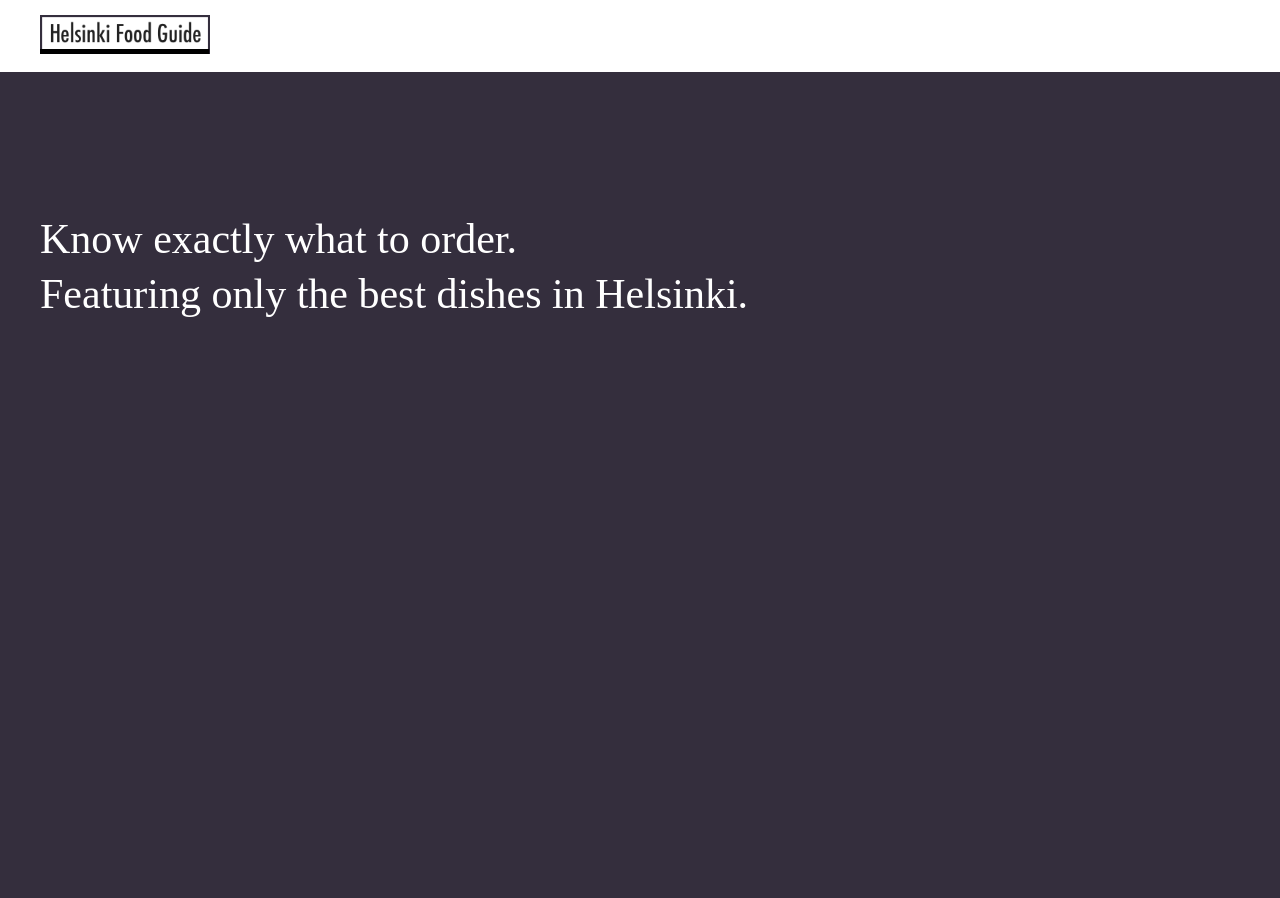
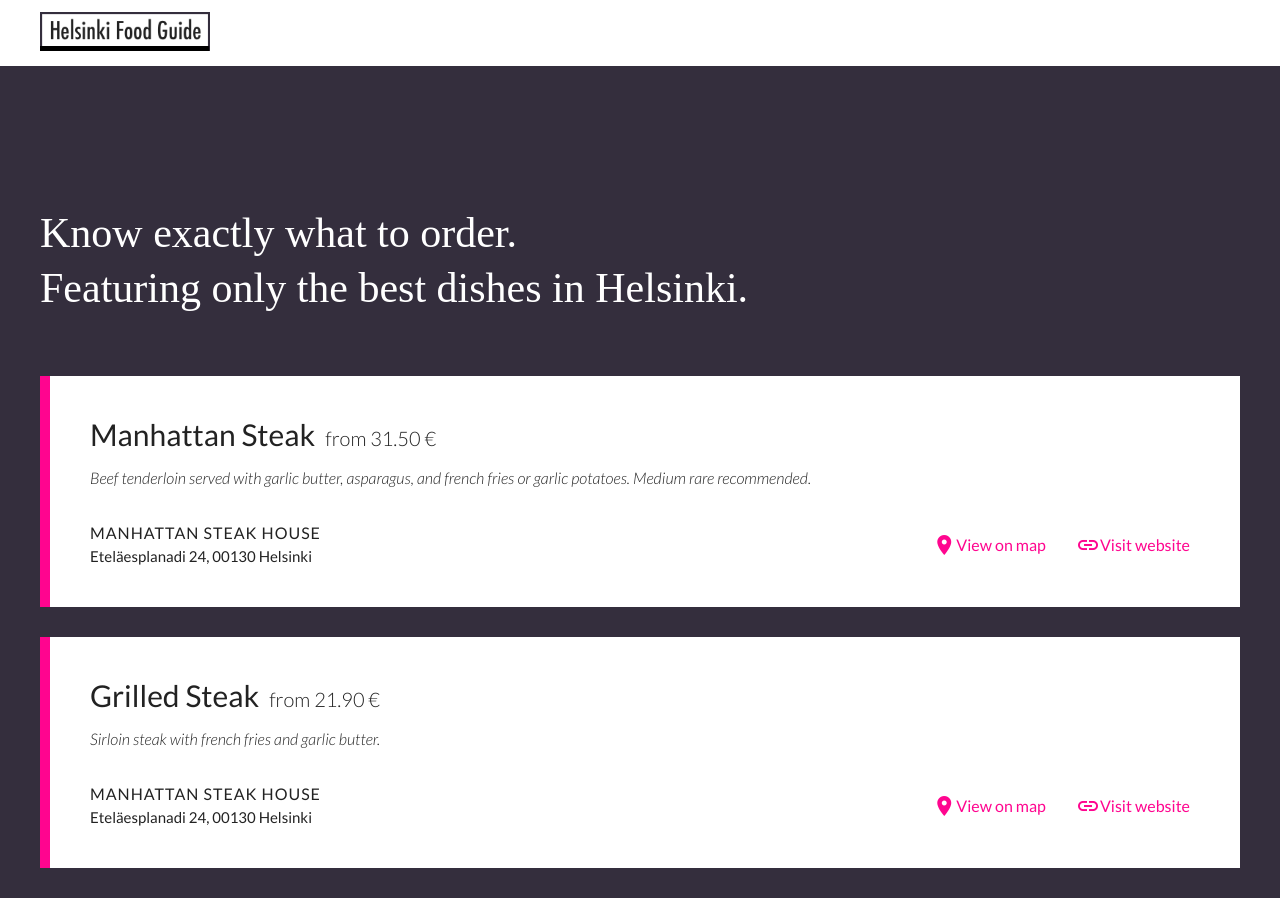
Before and after one commit to ericnishio/helsinki-food-guide, a React app: page / in a window 1280 px wide. Before the commit the page ends 800 px from the top, so only its background shows below. Built offline with nearby package versions, Linux system fonts and the light colour scheme; a web font is replaced by a local one.

Commit message:
Create basic cards

```diff
--- a/public/index.html
+++ b/public/index.html
@@ -10,8 +10,9 @@
     -->
     <link rel="manifest" href="%PUBLIC_URL%/manifest.json">
     <link rel="shortcut icon" href="%PUBLIC_URL%/favicon.ico">
-    <link href="https://fonts.googleapis.com/css?family=Lato" rel="stylesheet">
+    <link href="https://fonts.googleapis.com/css?family=Lato:300,300i,400,400i" rel="stylesheet">
     <link href="https://fonts.googleapis.com/css?family=Copse" rel="stylesheet">
+    <link href="https://fonts.googleapis.com/icon?family=Material+Icons" rel="stylesheet">
     <!--
       Notice the use of %PUBLIC_URL% in the tags above.
       It will be replaced with the URL of the `public` folder during the build.
--- a/src/common/components/AppBar.js
+++ b/src/common/components/AppBar.js
@@ -19,7 +19,7 @@ const AppBar = () =>
 
 const Container = styled.div`
   background-color: ${White.LIGHT};
-  padding-top: 15px; padding-bottom: 15px;
+  padding-top: 12px; padding-bottom: 12px;
 `
 
 export default AppBar
--- /dev/null
+++ b/src/common/components/Card.js
@@ -0,0 +1,45 @@
+import React from 'react'
+import PropTypes from 'prop-types'
+import styled from 'styled-components'
+
+import {White, Pink} from '../styles/colors'
+
+const Card = ({stripeColor = Pink.MEDIUM, children, style}) =>
+  <Container style={style}>
+    <Stripe color={stripeColor} />
+    <Body>
+      {children}
+    </Body>
+  </Container>
+
+Card.propTypes = {
+  stripeColor: PropTypes.string,
+  children: PropTypes.any,
+  style: PropTypes.object,
+}
+
+export const Heading = styled.h3`
+  font-size: 30px;
+  font-weight: 400;
+  margin: 0;
+`
+
+const Container = styled.div`
+  background-color: ${White.LIGHT};
+  display: flex;
+  flex-direction: row;
+`
+
+const Stripe = styled.div`
+  background-color: ${props => props.color};
+  width: 10px;
+`
+
+const Body = styled.div`
+  display: flex;
+  flex-direction: column;
+  flex-grow: 1;
+  padding: 40px;
+`
+
+export default Card
--- /dev/null
+++ b/src/common/components/Dish.js
@@ -0,0 +1,73 @@
+import React from 'react'
+import PropTypes from 'prop-types'
+import styled from 'styled-components'
+
+import {formatPrice} from '../helpers'
+import Card, {Heading} from './Card'
+import Venue from './Venue'
+
+const Dish = ({dish, restaurant}) =>
+  <Container>
+    <Card>
+      <HeadingRow>
+        <Heading>{dish.name}</Heading>
+        <Price>
+          from {formatPrice(dish.price.value, dish.price.currency)}
+        </Price>
+      </HeadingRow>
+      <Description>{dish.description}</Description>
+      <Venue
+        name={restaurant.name}
+        address={restaurant.address}
+        website={restaurant.website}
+        style={{
+          marginTop: '20px',
+        }}
+      />
+    </Card>
+  </Container>
+
+Dish.propTypes = {
+  dish: PropTypes.shape({
+    name: PropTypes.string.isRequired,
+    description: PropTypes.string.isRequired,
+    price: PropTypes.shape({
+      value: PropTypes.number.isRequired,
+      currency: PropTypes.string.isRequired,
+    }).isRequired,
+  }).isRequired,
+  restaurant: PropTypes.shape({
+    name: PropTypes.string.isRequired,
+    address: PropTypes.string.isRequired,
+    website: PropTypes.string,
+  }).isRequired,
+}
+
+const Container = styled.div`
+  margin-bottom: 30px;
+`
+
+const HeadingRow = styled.div`
+  align-items: flex-end;
+  display: flex;
+  flex-direction: row;
+`
+
+const Price = styled.div`
+  font-weight: 300;
+  font-size: 20px;
+  margin-bottom: 2px;
+  margin-left: 10px;
+  white-space: nowrap;
+`
+
+const Description = styled.p`
+  font-style: italic;
+  font-weight: 300;
+
+  &:last-child {
+    margin-bottom: 0;
+  }
+`
+
+export default Dish
--- a/src/common/components/Hero.js
+++ b/src/common/components/Hero.js
@@ -10,15 +10,17 @@ const Hero = ({children, style}) =>
   </Container>
 
 Hero.propTypes = {
-  children: PropTypes.element,
+  children: PropTypes.element.isRequired,
   style: PropTypes.object,
 }
 
 const Container = styled.div`
   margin-top: 140px;
+  margin-bottom: 60px;
 
   @media (max-width: ${TABLET_MIN_WIDTH}) {
     margin-top: 0;
+    margin-bottom: 0;
   }
 `
 
--- /dev/null
+++ b/src/common/components/Icon.js
@@ -0,0 +1,15 @@
+import React from 'react'
+import PropTypes from 'prop-types'
+
+const Icon = ({name, size = 24, style}) =>
+  <i className="material-icons" style={{...style, fontSize: size}}>
+    {name}
+  </i>
+
+Icon.propTypes = {
+  name: PropTypes.string.isRequired,
+  size: PropTypes.oneOf([18, 24, 36, 48]),
+  style: PropTypes.object,
+}
+
+export default Icon
--- /dev/null
+++ b/src/common/components/Venue.js
@@ -0,0 +1,82 @@
+import React from 'react'
+import PropTypes from 'prop-types'
+import styled from 'styled-components'
+
+import {addressToGoogleMapsUrl} from '../helpers'
+import Icon from './Icon'
+
+const Venue = ({name, address, website, style}) =>
+  <Container style={style}>
+    <Info>
+      <Name>{name}</Name>
+      <Address>{address}</Address>
+    </Info>
+    <Actions>
+      <Action url={addressToGoogleMapsUrl(address)} text="View on map" icon="room" />
+      {
+        Boolean(website) &&
+        <Action url={website} text="Visit website" icon="link" />
+      }
+    </Actions>
+  </Container>
+
+Venue.propTypes = {
+  name: PropTypes.string.isRequired,
+  address: PropTypes.string.isRequired,
+  website: PropTypes.string,
+  style: PropTypes.object,
+}
+
+const Action = ({url, text, icon}) =>
+  <Link href={url} target="_blank">
+    <Icon name={icon} />
+    <LinkText>{text}</LinkText>
+  </Link>
+
+Action.propTypes = {
+  url: PropTypes.string.isRequired,
+  text: PropTypes.string.isRequired,
+  icon: PropTypes.string,
+}
+
+const Link = styled.a`
+  align-items: center;
+  display: flex;
+  margin-right: 10px;
+  padding: 10px;
+
+  &:last-child {
+    margin-right: 0;
+  }
+`
+
+const Container = styled.div`
+  display: flex;
+  font-weight: 400;
+  justify-content: space-between;
+`
+
+const Info = styled.div`
+  display: flex;
+  flex-direction: column;
+`
+
+const Actions = styled.div`
+  display: flex;
+  align-items: center;
+`
+
+const LinkText = styled.span`
+`
+
+const Name = styled.div`
+  margin-bottom: 5px;
+  letter-spacing: 1px;
+  text-transform: uppercase;
+`
+
+const Address = styled.div`
+  font-size: 15px;
+`
+
+export default Venue
--- /dev/null
+++ b/src/common/helpers.js
@@ -0,0 +1,19 @@
+export const formatPrice = (value, currency) => {
+  return `${value.toFixed(2)} ${currencyToSymbol(currency)}`
+}
+
+export const addressToGoogleMapsUrl = (address) => {
+  const normalizedAddress = address.split(' ').join('+')
+
+  return `https://www.google.com/maps/place/${normalizedAddress}`
+}
+
+const currencyToSymbol = (currency) => {
+  switch (currency) {
+    case 'EUR':
+      return '€'
+
+    default:
+      return currency
+  }
+}
--- a/src/common/styles/colors.js
+++ b/src/common/styles/colors.js
@@ -18,3 +18,4 @@ export const Purple = {
 
 export const BACKGROUND_COLOR = Purple.DARK
 export const TEXT_COLOR = Gray.DARK
+export const LINK_COLOR = Pink.MEDIUM
--- /dev/null
+++ b/src/data/food.json
@@ -0,0 +1,40 @@
+{
+  "restaurants": [
+    {
+      "name": "Manhattan Steak House",
+      "address": "Eteläesplanadi 24, 00130 Helsinki",
+      "website": "http://manhattansteakhouse.fi",
+      "hours": {
+        "monday": ["10:30", "23:00"],
+        "tuesday": ["10:30", "23:00"],
+        "wednesday": ["10:30", "00:00"],
+        "thursday": ["10:30", "00:00"],
+        "friday": ["10:30", "00:00"],
+        "saturday": ["11:00", "00:00"],
+        "sunday": ["12:00", "23:00"]
+      },
+      "dishes": [
+        {
+          "name": "Manhattan Steak",
+          "description": "Beef tenderloin served with garlic butter, asparagus, and french fries or garlic potatoes. Medium rare recommended.",
+          "price": {
+            "value": 31.50,
+            "currency": "EUR"
+          },
+          "photos": [
+            "http://example.com/foo.jpg"
+          ]
+        },
+        {
+          "name": "Grilled Steak",
+          "description": "Sirloin steak with french fries and garlic butter.",
+          "price": {
+            "value": 21.90,
+            "currency": "EUR"
+          },
+          "photos": []
+        }
+      ]
+    }
+  ]
+}
--- a/src/index.js
+++ b/src/index.js
@@ -4,7 +4,7 @@ import {injectGlobal} from 'styled-components'
 
 import App from './bootstrap/App'
 import registerServiceWorker from './bootstrap/registerServiceWorker'
-import {BACKGROUND_COLOR} from './common/styles/colors'
+import {BACKGROUND_COLOR, TEXT_COLOR, LINK_COLOR} from './common/styles/colors'
 import {PRIMARY_FONT} from './common/styles/fonts'
 
 ReactDOM.render(<App />, document.getElementById('root'))
@@ -19,6 +19,17 @@ injectGlobal`
   body {
     background-color: ${BACKGROUND_COLOR};
     font-family: ${PRIMARY_FONT};
+    color: ${TEXT_COLOR};
     margin: 0;
   }
+
+  a {
+    color: ${LINK_COLOR};
+    text-decoration: none;
+    transition: color 0.15s;
+
+    &:hover {
+      color: #d20074;
+    }
+  }
 `
--- a/src/pages/Home.js
+++ b/src/pages/Home.js
@@ -3,6 +3,8 @@ import React, {Component} from 'react'
 import {Row, Content} from '../common/components/Grid'
 import Hero from '../common/components/Hero'
 import {Heading} from '../common/components/Typography'
+import Dish from '../common/components/Dish'
+import food from '../data/food.json'
 
 class Home extends Component {
   render() {
@@ -15,6 +17,17 @@ class Home extends Component {
               Featuring only the best dishes in Helsinki.
             </Heading>
           </Hero>
+          {
+            food.restaurants.map(restaurant =>
+              restaurant.dishes.map(dish =>
+                <Dish
+                  key={dish.name}
+                  dish={dish}
+                  restaurant={restaurant}
+                />
+              )
+            )
+          }
         </Content>
       </Row>
     )
```
Also changed, not shown: data/food.json (deleted, +0 -66 lines).
